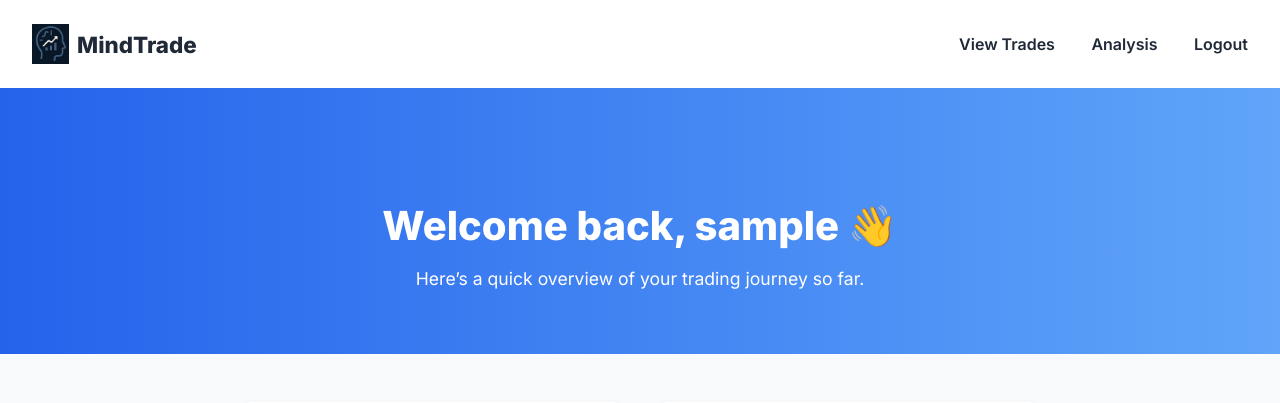
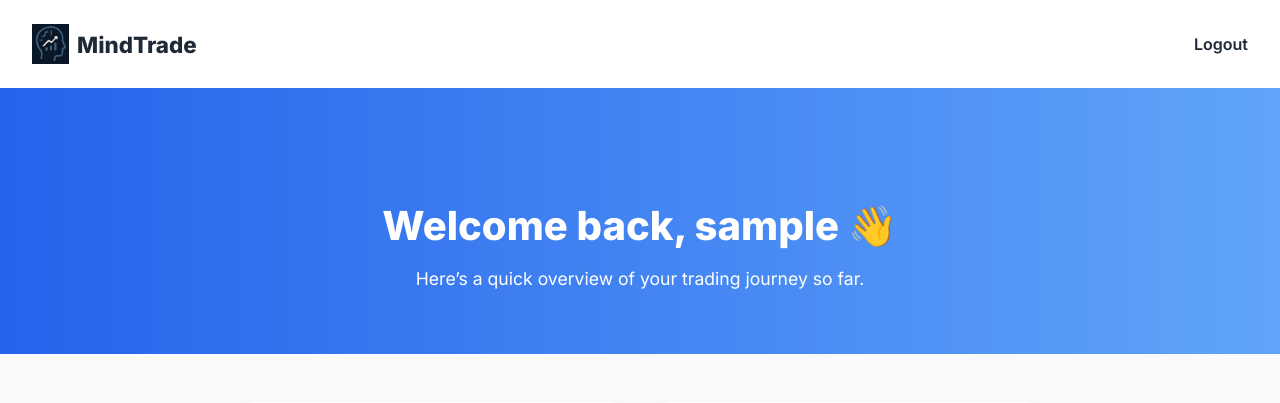
Before and after one commit to LorenzoRolle/App_MindTrade, a Flask app: page /home in a window 1280 px wide. Shown: the top 403 px of the page. Run offline with Flask 3, Linux system fonts and the light colour scheme; the visitor is signed in with stand-in values (Sample User, id 1).

Commit message:
add home 5

```diff
--- a/templates/home.html
+++ b/templates/home.html
@@ -124,8 +124,6 @@
     <span style="font-weight: 800; font-size: 1.4rem;">MindTrade</span>
   </div>
   <nav>
-    <a href="/view_notifications">View Trades</a>
-    <a href="/results">Analysis</a>
     <a href="/logout">Logout</a>
   </nav>
 </header>
```
